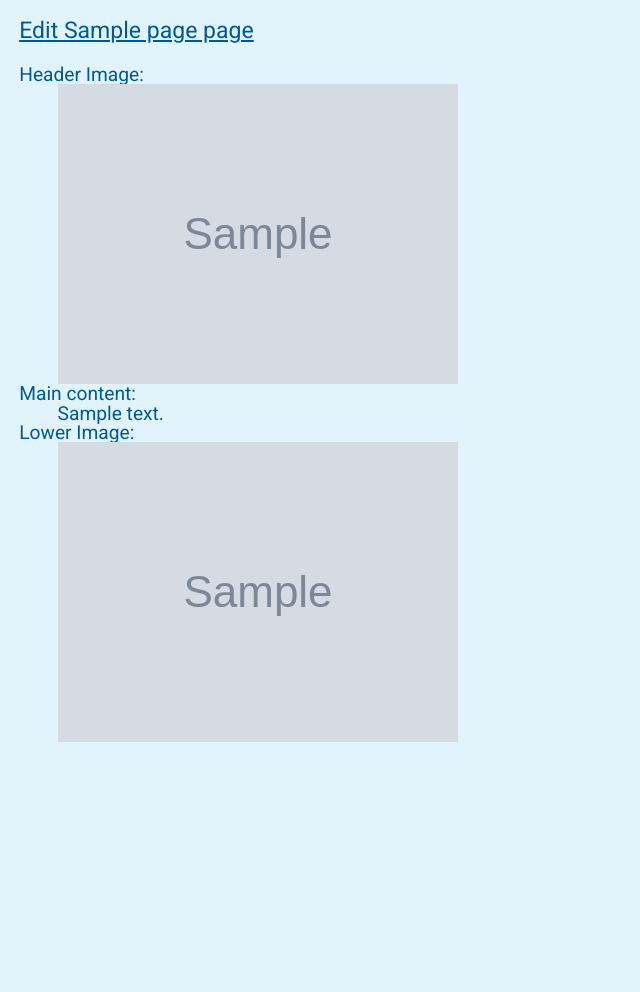
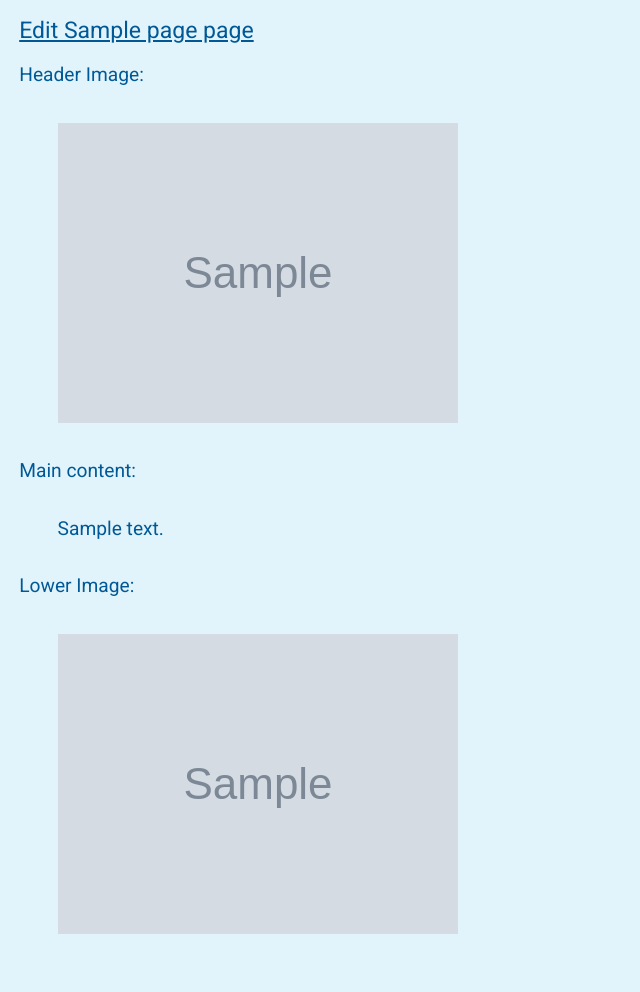
Before and after one commit to thekthuser/asfas, a Flask app: a page that uses asfas/templates/admin_page_view.html in a window 1280 px wide. Shown: the part 38-1030 px from the top of the page, without its empty margins (0-640 px from the left). Before the commit the page ends 780 px from the top, so only its background shows below. Run offline with Flask 2, Linux system fonts and the light colour scheme; a user stored in the database is signed in; tables that the repository leaves empty hold one stand-in row (values such as "Sample post"); grey boxes marked "Sample" are stand-in pictures; parts of the project's set-up code (start-up, migrations or seed data) failed here and were passed over.

Commit message:
admin_page_view safe html

```diff
--- a/asfas/static/css/admin.css
+++ b/asfas/static/css/admin.css
@@ -61,8 +61,10 @@ a {
     max-height: 75%;
 }
 
-.indent-left {
+.indent {
     padding-left: 2em;
+    padding-top: 2em;
+    padding-bottom: 2em;
 }
 
 .page-link {
--- a/asfas/templates/admin_page_view.html
+++ b/asfas/templates/admin_page_view.html
@@ -11,20 +11,20 @@
     {% if page.header_image != 'N/A' %}
         <p>Header Image:</p>
         {% if page.header_image %}
-            <img class="indent-left fit-image" src='{{ url_for("static", filename= "images/" + page.header_image) }}'>
+            <img class="indent fit-image" src='{{ url_for("static", filename= "images/" + page.header_image) }}'>
         {% else %}
-            <p class="indent-left">None</p>
+            <p class="indent">None</p>
             {% endif %}
         <div class="clear"></div>
     {% endif %}
     {% if page.content != 'N/A' %}
         <p>Main content:</p>
-        <span class="indent-left">{{ page.content }}</span>
+        <div class="indent">{{ page.content|safe }}</div>
         <div class="clear"></div>
     {% endif %}
     {% if page.lower_image != 'N/A' %}
         <p>Lower Image:</p>
-        <img class="indent-left fit-image"
+        <img class="indent fit-image"
             src='{{ url_for("static", filename= "images/" + page.lower_image) }}'>
     {% endif %}
 {% endblock %}
```
